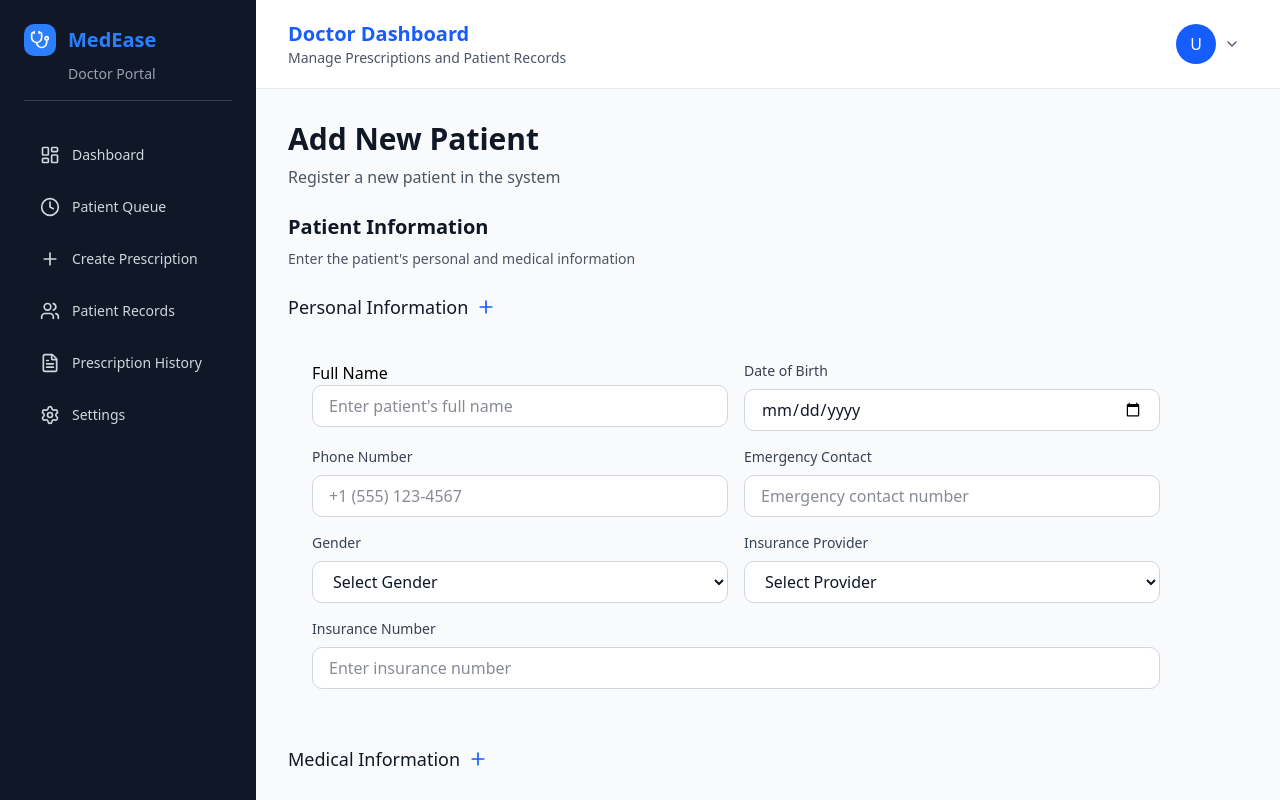
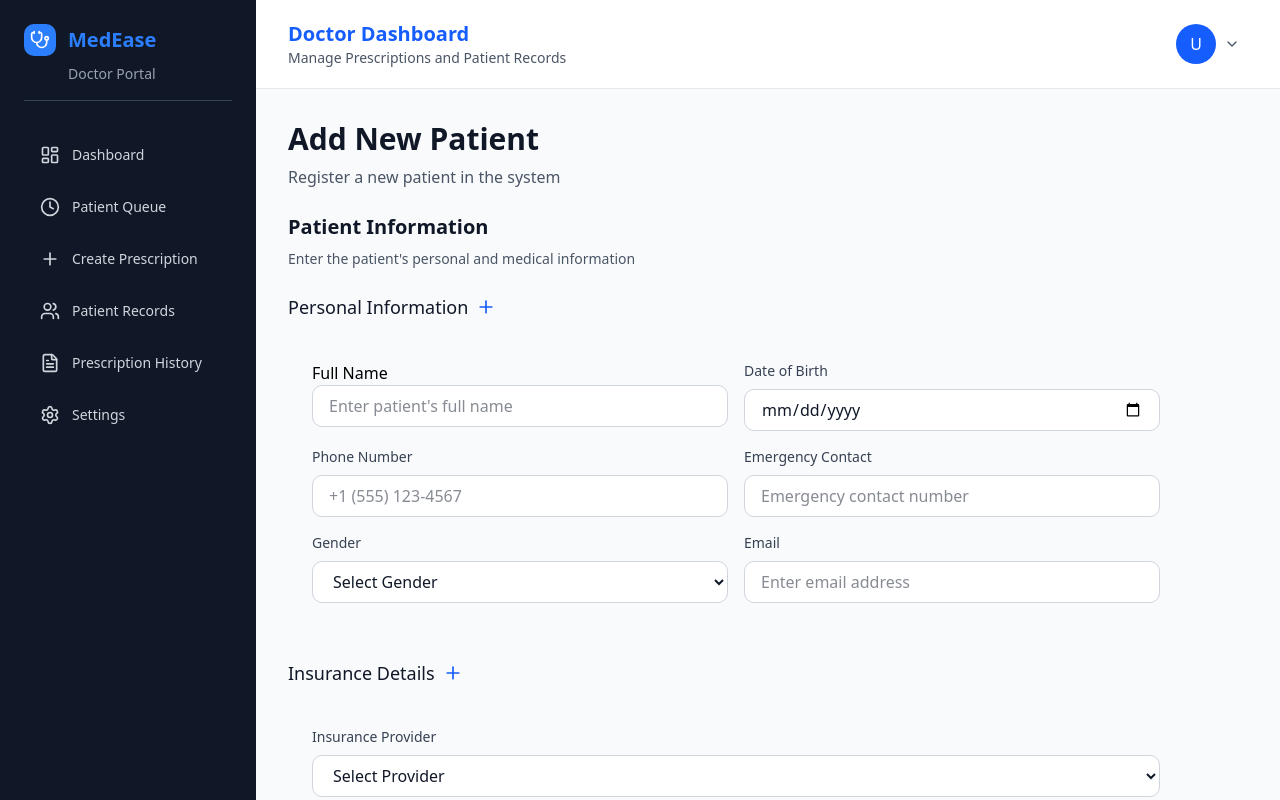
Before and after one commit to rimpuhwe/medsystem-frontend, a Next.js app: page /doctor/addPatients in a window 1280 px wide. Built offline with nearby package versions, Linux system fonts and the light colour scheme.

Commit message:
changed the layout for the adding patient and consultation

```diff
--- a/app/doctor/addPatients/page.tsx
+++ b/app/doctor/addPatients/page.tsx
@@ -15,8 +15,9 @@ function AddPatient() {
     gender: '',
     insuranceProvider: '',
     insuranceNumber: '',
-    chronicDiseases: '',
-    allergies: ''
+    insuranceHolder: '',
+    holderEmployer: '',
+    email: ''
   });
 
   const handleInputChange = (e: React.ChangeEvent<HTMLInputElement | HTMLSelectElement | HTMLTextAreaElement>) => {
@@ -44,7 +45,7 @@ function AddPatient() {
     showSuccess(`Patient ${formData.fullName} saved successfully with ID: ${patientId}`);
     setFormData({
       fullName: '', dateOfBirth: '', phoneNumber: '', emergencyPhone: '',
-      gender: '', insuranceProvider: '', insuranceNumber: '', chronicDiseases: '', allergies: ''
+      gender: '', insuranceProvider: '', insuranceNumber: '', insuranceHolder: '', holderEmployer: '', email: ''
     });
   };
 
@@ -140,6 +141,29 @@ function AddPatient() {
                   </select>
                 </div>
                 <div>
+                  <label className="block text-sm font-medium text-gray-700 mb-2">Email</label>
+                 <input
+                  type="email"
+                  name="email"
+                  value={formData.email}
+                  onChange={handleInputChange}
+                  placeholder="Enter email address"
+                  className="w-full px-4 py-2 bg-white text-gray-900 border border-gray-300 rounded-lg focus:outline-none focus:ring-2 focus:ring-blue-500 focus:border-blue-500"
+                />
+                </div>
+              </div>
+            </div>
+          </div>
+
+          {/* insurance details Section */}
+          <div>
+            <h3 className="mb-4 flex items-center gap-2 text-lg font-medium text-gray-900">
+              Insurance Details
+              <Plus className="w-5 h-5 text-blue-600" />
+            </h3>
+
+            <div className="bg-gray-50 p-6 rounded-lg space-y-4">
+               <div>
                   <label className="block text-sm font-medium text-gray-700 mb-2">Insurance Provider</label>
                   <select
                     name="insuranceProvider"
@@ -154,9 +178,7 @@ function AddPatient() {
                     <option value="britam">BRITAM</option>
                   </select>
                 </div>
-              </div>
-
-              <div>
+               <div>
                 <label className="block text-sm font-medium text-gray-700 mb-2">Insurance Number</label>
                 <input
                   type="text"
@@ -167,37 +189,26 @@ function AddPatient() {
                   className="w-full px-4 py-2 bg-white text-gray-900 border border-gray-300 rounded-lg focus:outline-none focus:ring-2 focus:ring-blue-500 focus:border-blue-500"
                 />
               </div>
-            </div>
-          </div>
-
-          {/* Medical Information Section */}
-          <div>
-            <h3 className="mb-4 flex items-center gap-2 text-lg font-medium text-gray-900">
-              Medical Information
-              <Plus className="w-5 h-5 text-blue-600" />
-            </h3>
-
-            <div className="bg-gray-50 p-6 rounded-lg space-y-4">
-              <div>
-                <label className="block text-sm font-medium text-gray-700 mb-2">Chronic Diseases</label>
-                <textarea
-                  name="chronicDiseases"
-                  value={formData.chronicDiseases}
+               <div>
+                <label className="block text-sm font-medium text-gray-700 mb-2">Insurance Holder</label>
+                <input
+                  type="text"
+                  name="insuranceHolder"
+                  value={formData.insuranceHolder}
                   onChange={handleInputChange}
-                  placeholder="List any chronic diseases or conditions"
-                  className="w-full px-4 py-2 bg-white text-gray-900 border border-gray-300 rounded-lg focus:outline-none focus:ring-2 focus:ring-blue-500 focus:border-blue-500 resize-none"
-                  rows={3}
+                  placeholder="Enter insurance holder name"
+                  className="w-full px-4 py-2 bg-white text-gray-900 border border-gray-300 rounded-lg focus:outline-none focus:ring-2 focus:ring-blue-500 focus:border-blue-500"
                 />
               </div>
-              <div>
-                <label className="block text-sm font-medium text-gray-700 mb-2">Allergies</label>
-                <textarea
-                  name="allergies"
-                  value={formData.allergies}
+               <div>
+                <label className="block text-sm font-medium text-gray-700 mb-2">Holder Employer</label>
+                <input
+                  type="text"
+                  name="holderEmployer"
+                  value={formData.holderEmployer}
                   onChange={handleInputChange}
-                  placeholder="List any known allergies"
-                  className="w-full px-4 py-2 bg-white text-gray-900 border border-gray-300 rounded-lg focus:outline-none focus:ring-2 focus:ring-blue-500 focus:border-blue-500 resize-none"
-                  rows={3}
+                  placeholder="Enter holder employer"
+                  className="w-full px-4 py-2 bg-white text-gray-900 border border-gray-300 rounded-lg focus:outline-none focus:ring-2 focus:ring-blue-500 focus:border-blue-500"
                 />
               </div>
             </div>
--- a/app/doctor/prescriptions/create/page.tsx
+++ b/app/doctor/prescriptions/create/page.tsx
@@ -3,6 +3,7 @@ import { FileText, Plus, Search, Send, X, CheckCircle } from "lucide-react";
 import { useState, useEffect } from "react";
 import { useToast } from "../../../hooks/useToast";
 import { ToastContainer } from "../../../../components/Toast";
+import { channel } from "diagnostics_channel";
 
   function PatientFoundView({ patient }: { patient: any }) {
   const { showSuccess } = useToast();
@@ -93,6 +94,14 @@ function CreatePrescription({}: CreatePrescriptionProps) {
     instructions: ''
   });
 
+ const [formData, setFormData] = useState({
+      chronicDiseases: '',
+      allergies: ''
+  });
+  const handleInputChange = (e: React.ChangeEvent<HTMLInputElement | HTMLSelectElement | HTMLTextAreaElement>) => {
+    const { name, value } = e.target;
+    setFormData(prev => ({ ...prev, [name]: value }));
+  };
   const addMedicine = () => {
     if (currentMedicine.name && currentMedicine.dosage && currentMedicine.frequency && currentMedicine.duration && currentMedicine.instructions) {
       const newMedicine: Medicine = {
@@ -248,7 +257,39 @@ function CreatePrescription({}: CreatePrescriptionProps) {
             />
           </div>
         </div>
+        {/* Medical Information Section */}
+        <div>
+          <h3 className="mb-4 flex items-center gap-2 text-lg font-medium text-gray-900">
+            Medical Information
+            <Plus className="w-5 h-5 text-blue-600" />
+          </h3>
 
+          <div className="bg-gray-50 p-6 rounded-lg space-y-4">
+            <div>
+              <label className="block text-sm font-medium text-gray-700 mb-2">Chronic Diseases</label>
+              <textarea
+                name="chronicDiseases"
+                value={formData.chronicDiseases}
+                onChange={handleInputChange}
+                placeholder="List any chronic diseases or conditions"
+                className="w-full px-4 py-2 bg-white text-gray-900 border border-gray-300 rounded-lg focus:outline-none focus:ring-2 focus:ring-blue-500 focus:border-blue-500 resize-none"
+                rows={3}
+               />
+            </div>
+            <div>
+              <label className="block text-sm font-medium text-gray-700 mb-2">Allergies</label>
+              <textarea
+                name="allergies"
+                value={formData.allergies}
+                onChange={handleInputChange}
+                placeholder="List any known allergies"
+                className="w-full px-4 py-2 bg-white text-gray-900 border border-gray-300 rounded-lg focus:outline-none focus:ring-2 focus:ring-blue-500 focus:border-blue-500 resize-none"
+                rows={3}
+              />
+            </div>
+          </div>
+        </div>
+        {/* Medicines Section */}
         <div className="bg-white p-6 rounded-xl shadow-sm border border-gray-200">
         <h2 className="text-xl font-semibold text-gray-900 mb-2">Prescription Medicines</h2>
         <p className="text-gray-600 text-sm mb-6">Add medicines to the prescription with dosage and instructions</p>
```
Lines whose indentation alone changed are shown as unchanged.
